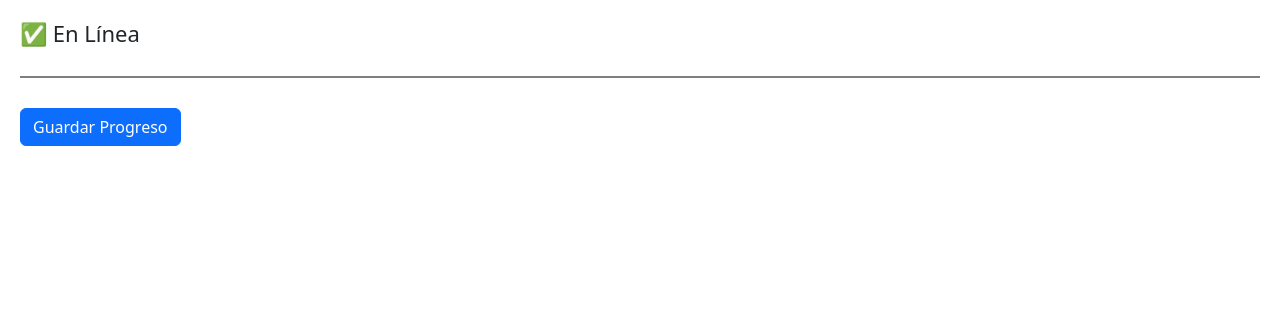
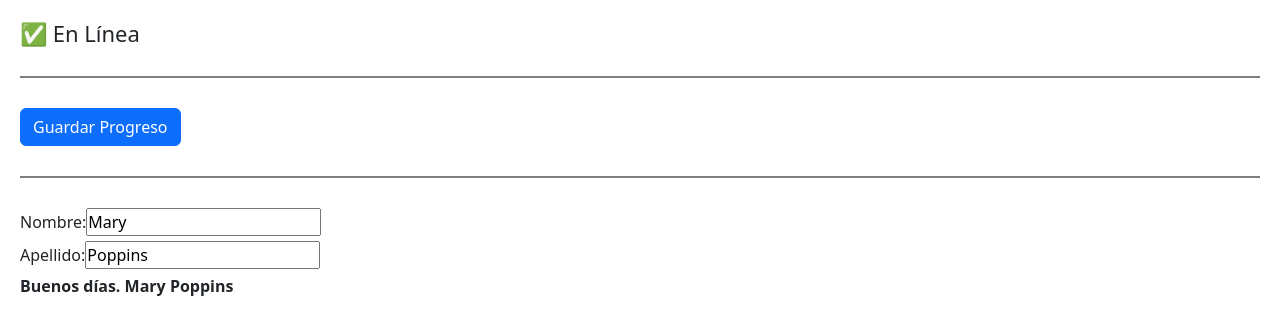
Before and after one commit to dgutierrez21/Learning-ReactJS--React-Docs, a React (Vite) app in the folder 01-learn/: page / in a window 1280 px wide. Shown: the top 334 px of the page. Built offline with nearby package versions, Linux system fonts and the light colour scheme.

Commit message:
Los ganchos personalizados le permiten compartir lógica con estado, no el estado en sí mismo

```diff
--- a/01-learn/src/05-puertas-de-escape/08-Reutilizacion-de-la-logica-con-ganchos-personalizados/ReutilizacionDeLaLogicaConGanchosPersonalizados.jsx
+++ b/01-learn/src/05-puertas-de-escape/08-Reutilizacion-de-la-logica-con-ganchos-personalizados/ReutilizacionDeLaLogicaConGanchosPersonalizados.jsx
@@ -1,3 +1,4 @@
+import { Form } from "./form/Form";
 import { SaveButton } from "./saveButton/SaveButton";
 import { StatusBar } from "./statusBar/StatusBar";
 
@@ -7,6 +8,8 @@ const ReutilizacionDeLaLogicaConGanchosPersonalizados = () => {
       <StatusBar />
       <div className="separator"></div>
       <SaveButton />
+      <div className="separator"></div>
+      <Form />
     </>
   );
 };
--- /dev/null
+++ b/01-learn/src/05-puertas-de-escape/08-Reutilizacion-de-la-logica-con-ganchos-personalizados/form/Form.jsx
@@ -0,0 +1,24 @@
+import { useInputForm } from "../hooks/useInputForm";
+
+export const Form = () => {
+  const nombre = useInputForm("Mary"),
+    apellido = useInputForm("Poppins");
+
+  return (
+    <>
+      <label htmlFor="">
+        Nombre:
+        <input type="text" {...nombre} />
+      </label>
+
+      <label htmlFor="">
+        Apellido:
+        <input type="text" {...apellido} />
+      </label>
+
+      <p className="fw-bold">
+        Buenos días. {nombre.value} {apellido.value}
+      </p>
+    </>
+  );
+};
--- /dev/null
+++ b/01-learn/src/05-puertas-de-escape/08-Reutilizacion-de-la-logica-con-ganchos-personalizados/hooks/useInputForm.js
@@ -0,0 +1,16 @@
+import { useState } from "react";
+
+export const useInputForm = (valorInicial) => {
+  const [valor, setValor] = useState(valorInicial);
+
+  function handleCambiar(e) {
+    setValor(e.target.value);
+  }
+
+  const propsInput = {
+    value: valor,
+    onChange: handleCambiar,
+  };
+
+  return propsInput;
+};
```
Also changed, not shown: 01-learn/src/05-puertas-de-escape/08-Reutilizacion-de-la-logica-con-ganchos-personalizados/ReutilizacionDeLaLogicaConGanchosPersonalizados.txt.
